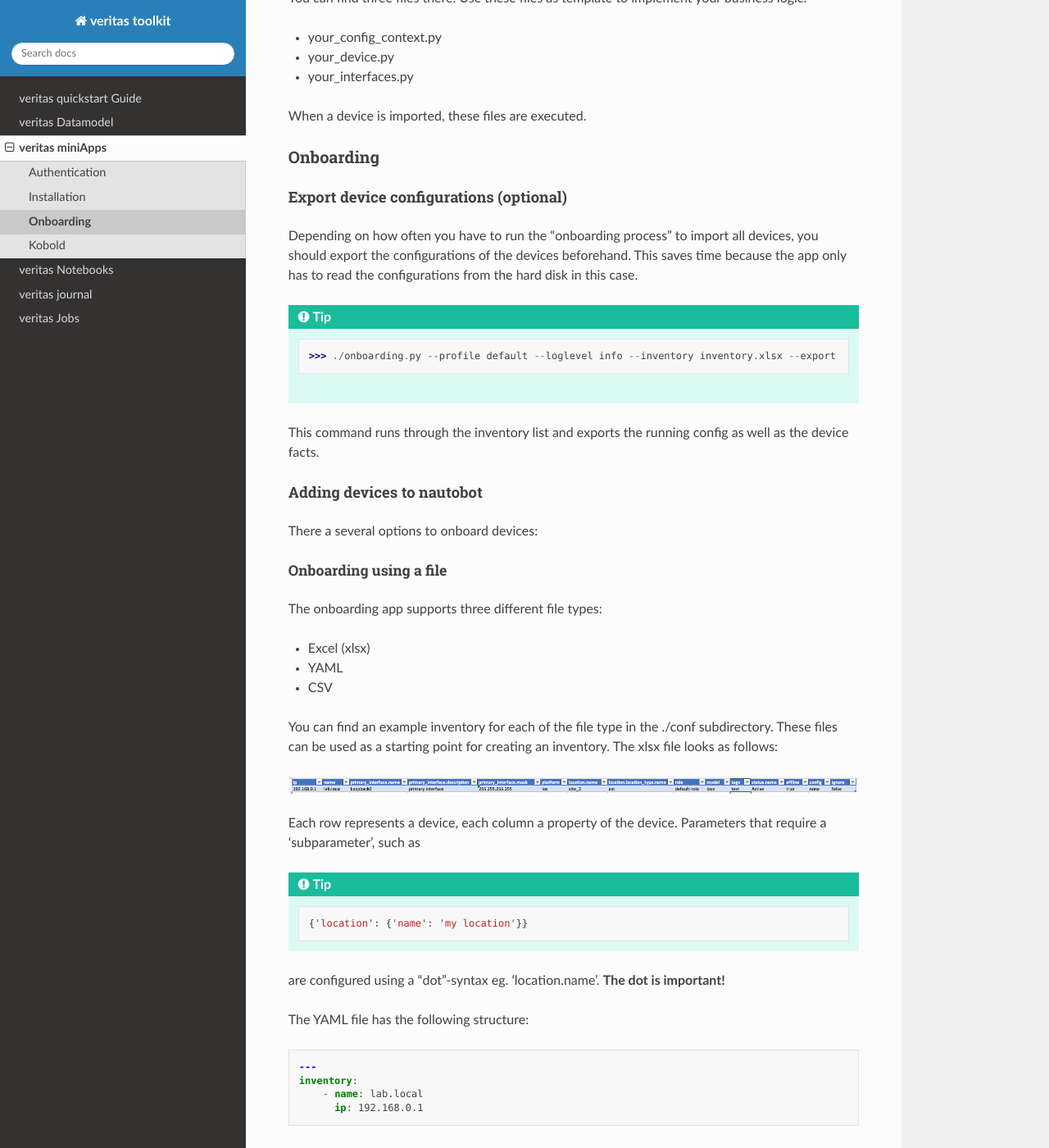
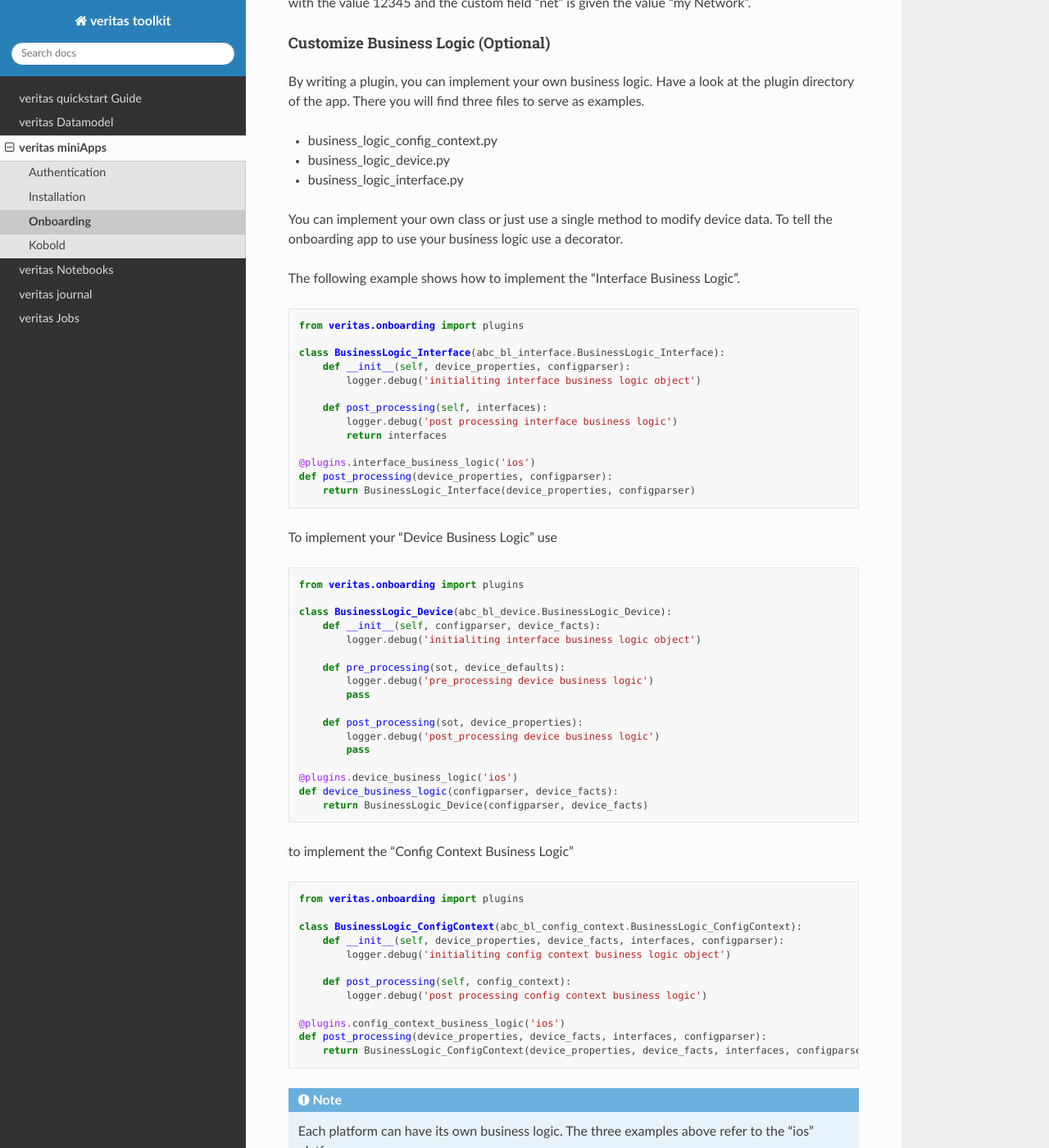
Before and after one commit to veritas-sot/miniApps, a Sphinx documentation site: the page built from docs/miniApps/onboarding.rst, in a window 1280 px wide and 1400 px high, scrolled down 9682 px. Shown: the whole window at 82% size. Built offline with Sphinx 7.4.7 and the Read the Docs theme 2.0.0, drawn with Linux system fonts in a browser that asks for light colours; some of the changed text lies outside the part shown.

Commit message:
Update onboarding.rst
plugin architecture added

```diff
--- a/docs/miniApps/onboarding.rst
+++ b/docs/miniApps/onboarding.rst
@@ -6,7 +6,6 @@
 
 Brief overview
 **************
-
 Using the onboarding app, you can onboard devices to nautobot fully automatically.
 There are different ways to define the “inventory” to onboard. If you want to add
 several devices - for example if you want to migrate from a commercial solution to an
@@ -16,7 +15,6 @@
 
 Basic Configuration
 *******************
-
 Before using the onboarding app, you have to configure it. veritas tries to find the onboarding.yaml
 config file in this order:
 
@@ -30,12 +28,10 @@
 
 onboarding.yaml
 ===============
-
 At least you have to configure the sot (how to access nautobot), logging and where to find additional configs.
 
 nautobot access
 ---------------
-
 To access nautobot you have to configure the URL, the token and - if you want to - enable ssl_verify
 
 .. code-block:: yaml
@@ -97,7 +93,6 @@
 
 onboarding default values
 -------------------------
-
 When onboarding a device the app tries to determine the 'primary' interface. This does not
 necessarily have to be the interface you used to log in. You can configure a list of
 interfaces used by the app to determine the primary interface. It is important to note that
@@ -133,7 +128,6 @@
 
 offline onboarding
 ^^^^^^^^^^^^^^^^^^
-
 It is not always possible to login to a device. Onboarding still requires some default values,
 which can be set in the 'offline_config' section. The devices are imported using these values.
 
@@ -152,7 +146,6 @@
 
 miniApp config
 ==============
-
 In order to set further properties of the device during onboarding, several configurations are
 read and processed.
 
@@ -168,7 +161,6 @@
 
 additional values
 -----------------
-
 To add additional values add YAML-based configs to this directory. The onboarding app loads
 these files and adds additional values.
 
@@ -176,7 +168,6 @@
 
 mappings
 --------
-
 If an Excel sheet is used as inventory, it may be that the column names do not match the names that need
 to be used in nautobot. For this reason a mapping can be configured. The mapping is explained below. This
 config is about where to find the mapping file.
@@ -195,19 +186,28 @@
 
 profile.yaml
 ============
-
-To login to your device you need a username and a password. This is called a profile. You can save your profile
-in your personal directory (./veritas/miniapps/onboarding/profile.yaml).
+To login to your device you need either a username and password or a public key. This data is stored in a profile.
+You can save your profile in your personal directory (./veritas/miniapps/onboarding/profile.yaml).
 
 .. code-block:: yaml
 
     ---
     profiles:
       default:
-          # username to login to devices
-          username: your_username
-          # encrypted and base64 encoded password
-          password: xxxxxxx==
+        # username to login to devices
+        username: your_username
+        # encrypted and base64 encoded password
+        password: xxxxxxx==
+      keylogin:
+        username: your_username
+        # the SSH key to use
+        ssh_key: _path_to_your_key_
+        # encrypted and base64 encoded passphrase
+        ssh_key_passphrase: _your_encrypted_sshkey_password_
+
+.. note::
+  'default' and 'keylogin' are both names that are used to identify the login!
+
 
 salt.yaml
 =========
@@ -225,7 +225,7 @@
 
 .. note::
 
-    Do not use this method for your production system.
+    Do not use this method for your production system. The salt is used to encryot the password and the sshkey passphrase!
 
 How to migrate
 **************
@@ -269,12 +269,10 @@
 
 Preparing the data
 ==================
-
 First we have to prepare the inventory data.
 
 Customize the inventory
 -----------------------
-
 If you have exported the inventory from the legacy system, it may still need to be customized. This can be done
 with the help of a mapping. There are two main options.
 
@@ -308,7 +306,6 @@
 
 Setting the default values
 --------------------------
-
 The onboarding app reads the 'default values' from a file (see config in onboarding.yaml) to gather the
 default values of a device. You can configure the default values as follows:
 
@@ -358,7 +355,6 @@
 
 Add additional values (optional)
 --------------------------------
-
 You can add any additional values to the device. To do this, you must create a YAML cofig in
 './additional_values/' (see `miniApp config`_.)
 
@@ -443,30 +439,82 @@
 
 Customize Business Logic (Optional)
 -----------------------------------
+By writing a plugin, you can implement your own business logic. Have a look at the plugin directory
+of the app. There you will find three files to serve as examples.
 
-The 'Business Logic' makes it possible to execute your own Python code. Put your code in the following directory:
+- business_logic_config_context.py
+- business_logic_device.py
+- business_logic_interface.py
+
+You can implement your own class or just use a single method to modify device data. To tell
+the onboarding app to use your business logic use a decorator.
+
+The following example shows how to implement the "Interface Business Logic".
 
 .. code-block:: python
 
-    ./miniApps/
-      ./onboarding/
-        ./businesslogic/
+      from veritas.onboarding import plugins
 
+      class BusinessLogic_Interface(abc_bl_interface.BusinessLogic_Interface):
+          def __init__(self, device_properties, configparser):
+              logger.debug('initialiting interface business logic object')
 
-You can find three files there. Use these files as template to implement your business logic.
+          def post_processing(self, interfaces):
+              logger.debug('post processing interface business logic')
+              return interfaces
 
-* your_config_context.py
-* your_device.py
-* your_interfaces.py
+      @plugins.interface_business_logic('ios')
+      def post_processing(device_properties, configparser):
+          return BusinessLogic_Interface(device_properties, configparser)
 
-When a device is imported, these files are executed.
+To implement your "Device Business Logic" use
+
+.. code-block:: python
+
+      from veritas.onboarding import plugins
+
+      class BusinessLogic_Device(abc_bl_device.BusinessLogic_Device):
+          def __init__(self, configparser, device_facts):
+              logger.debug('initialiting interface business logic object')
+
+          def pre_processing(sot, device_defaults):
+              logger.debug('pre_processing device business logic')
+              pass
+
+          def post_processing(sot, device_properties):
+              logger.debug('post_processing device business logic')
+              pass
+
+      @plugins.device_business_logic('ios')
+      def device_business_logic(configparser, device_facts):
+          return BusinessLogic_Device(configparser, device_facts)
+
+to implement the "Config Context Business Logic"
+
+.. code-block:: python
+
+      from veritas.onboarding import plugins
+
+      class BusinessLogic_ConfigContext(abc_bl_config_context.BusinessLogic_ConfigContext):
+          def __init__(self, device_properties, device_facts, interfaces, configparser):
+              logger.debug('initialiting config context business logic object')
+
+          def post_processing(self, config_context):
+              logger.debug('post processing config context business logic')
+
+      @plugins.config_context_business_logic('ios')
+      def post_processing(device_properties, device_facts, interfaces, configparser):
+          return BusinessLogic_ConfigContext(device_properties, device_facts, interfaces, configparser)
+
+.. note::
+
+    Each platform can have its own business logic. The three examples above refer to the "ios" platform.
 
 Onboarding
 ==========
 
 Export device configurations (optional)
 ---------------------------------------
-
 Depending on how often you have to run the "onboarding process" to import all devices, you should
 export the configurations of the devices beforehand. This saves time because the app only has to
 read the configurations from the hard disk in this case.
@@ -479,12 +527,10 @@
 
 Adding devices to nautobot
 --------------------------
-
 There a several options to onboard devices:
 
 Onboarding using a file
 ^^^^^^^^^^^^^^^^^^^^^^^
-
 The onboarding app supports three different file types:
 
 - Excel (xlsx)
@@ -532,7 +578,6 @@
 
 Sarting the onboarding
 ^^^^^^^^^^^^^^^^^^^^^^
-
 The following output shows the possible arguments of the onboarding app:
 
 .. code-block:: shell
@@ -614,3 +659,58 @@
 To onboard such devices use the inventory and set 'offline' to 'true'. You can either configure your own
 offline config or use 'none'. In this case a minimal coonfig is used to onboard the device.
 Of course you can add additional values to configure the devices.
+
+Extending onboarding - The plugin architecture
+**********************************************
+The onboarding plugin architecture allows you to extend the functionality of the app.
+To implement your own "get config and facts" method use the "@plugins.config_and_facts('platform')" decorator.
+
+.. code-block:: python
+
+    from veritas.onboarding import plugins
+
+    @plugins.config_and_facts('linux')
+    def get_device_config_and_facts(device_ip, device_defaults, profile, tcp_port=22, scrapli_loglevel='none'):
+        logger.debug('your code here')
+
+        return device_config, device_facts
+
+To implement your own configuration parser use "@plugins.configparser('platform')". The 'platform' parameter
+reflects the device's platform. Onboarding checks if the configured platform attribute of the device matches
+your parameter.
+
+.. code-block:: python
+
+      from veritas.onboarding import plugins
+
+      class Linux(abstract_configparser.Configparser):
+
+          def __init__(self, config, platform):
+              # The configuration was retrieved from the "config_and_facst" plugin.
+              self._config = config
+              self._platform = platform
+
+              logger.debug('initialized config parser for platform linux')
+
+          def get_interface_ipaddress(self, interface):
+              pass
+
+          def get_interface_name_by_address(self, address):
+              pass
+
+          def get_interface(self, interface):
+              pass
+
+          def find_in_global(self, properties):
+              pass
+
+          def find_in_interfaces(self, properties):
+              pass
+
+          def get_fqdn(self):
+              pass
+
+      @plugins.configparser('linux')
+      def get_configparser(config, platform):
+          parser = Linux(config=config, platform=platform)
+          return parser
```
